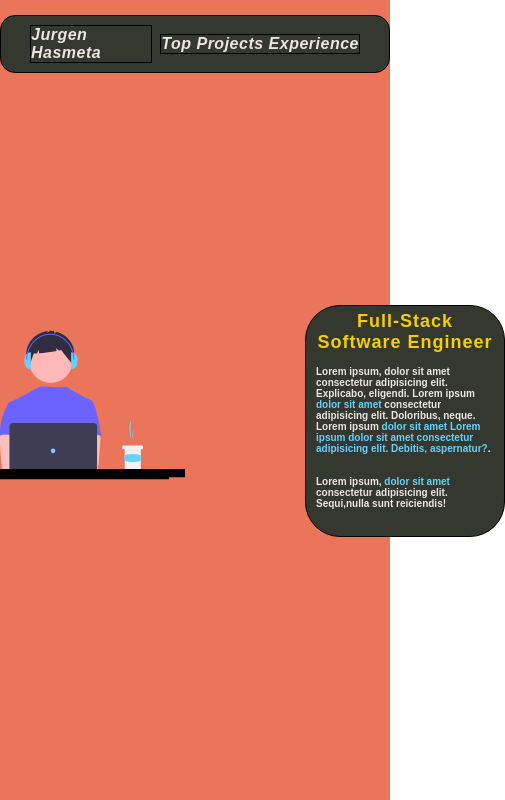
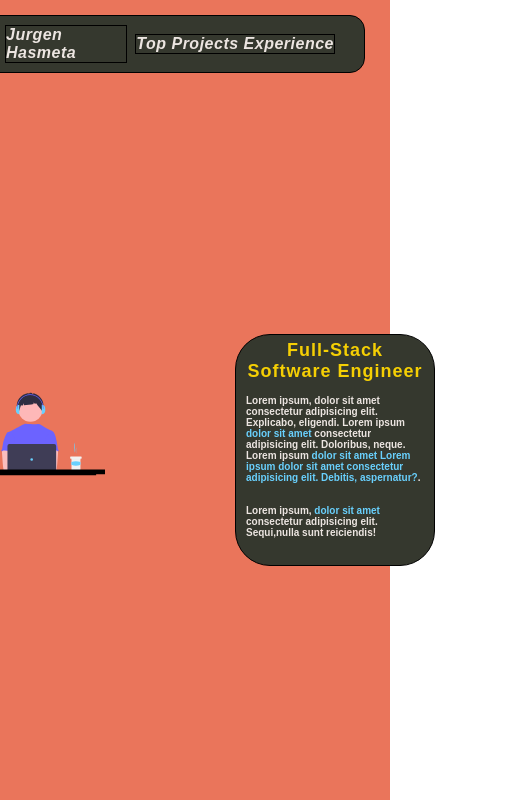
Before and after one commit to JurgenHasmeta22/hoxton-html-my-portfolio-media, a plain HTML site: page index.html in a window 390 px wide. Shown: the top 800 px of the page, 505 px wide, since content can reach past the window. Drawn offline with Linux system fonts and the light colour scheme.

Commit message:
update 2

```diff
--- a/assets/css/style.css
+++ b/assets/css/style.css
@@ -17,7 +17,7 @@ ul li {
 
 .svg-element {
     height: 200px;
-    width: 400px;
+    width: 300px;
 }
 
 @import url('https://fonts.googleapis.com/css2?family=Dancing+Script:wght@700&display=swap');
@@ -26,9 +26,9 @@ section.container-1 {
     height: 100vh;
     display: grid;
     grid-template:
-    "header" auto
-    "main" 4fr
-    "icon" 0.1fr /
+    "header" 0.1fr
+    "main" 0.9fr
+    "icon" 50px /
     1fr;
     grid-gap: 20px;
     justify-content: center;
@@ -42,8 +42,8 @@ section.container-1 {
     grid-area: main;
     /* outline: 1px solid #000; */
     display: grid;
-    grid-template-columns: 400px  minmax(200px, 600px);
-    grid-gap: 20px;
+    grid-template-columns: 300px  minmax(200px, 600px);
+    grid-gap: 30px;
 }
 
 .container-1 header.header-menu {
@@ -66,7 +66,7 @@ section.container-1 {
     /* position: -webkit-sticky;
 	position: sticky; */
     top: 5px;
-    /* z-index: 1; */
+    z-index: 1;
     position: fixed;
 }
 
@@ -172,9 +172,6 @@ section.container-1 {
     color: #f5cf04;
     transition: 0.5s;
 }
-
-
-
 
 
 
@@ -449,10 +446,24 @@ section.container-4 .title h6 a:hover {
 
 
     section.container-1 main.main-menu .main-menu-content p {
-        font-size: 12px;
+        font-size: 11px;
         /* width: 30ch; */
-        padding-bottom: 0px;
+        /* width: 30ch; */
     }
+
+}
+
+@media screen and (max-width: 700px) {
+
+    .svg-container svg {
+        width: 200px;
+        padding-left: 50px;
+    }
+
+    /* main.main-menu {
+        display: grid;
+        grid-template-columns: 100px 2fr 1fr;
+    } */
 
 }
 
@@ -467,15 +478,21 @@ section.container-4 .title h6 a:hover {
     section.container-1 main.main-menu .main-menu-content p {
         font-size: 10px;
         /* width: 20ch; */
-        padding-bottom: 0px;
+        /* padding-bottom: 0px; */
     }
 
-    section.container-2 .cards .card  {
-
+     svg {
+        height: 150px;
+        width: 250px;
     }
 
-    section.container-1 main.main-menu .main-menu-content {
+    /* section.container-2 .cards .card  {
 
+    } */
+
+    section.container-1 main.main-menu  {
+        display: grid;
+       grid-template-columns: 150px auto-fit;
     }
 
     section.container-1 main.main-menu {
@@ -489,15 +506,15 @@ section.container-4 .title h6 a:hover {
 
 }
 
-@media screen and (max-width: 1000px) {
+@media screen and (max-width: 550px) {
 
-    .container-1 main.main-menu {
-        grid-area: main;
-        display: grid;
-        grid-template-columns: 300px auto-fit;
-        grid-gap: 20px;
+    .container-1 {
+        padding-right: 50px;
     }
 
+    /* .main-menu .header-menu {
+        width: 100%;
+    } */
     .svg-element {
         height: 200px;
         width: 300px;
```
